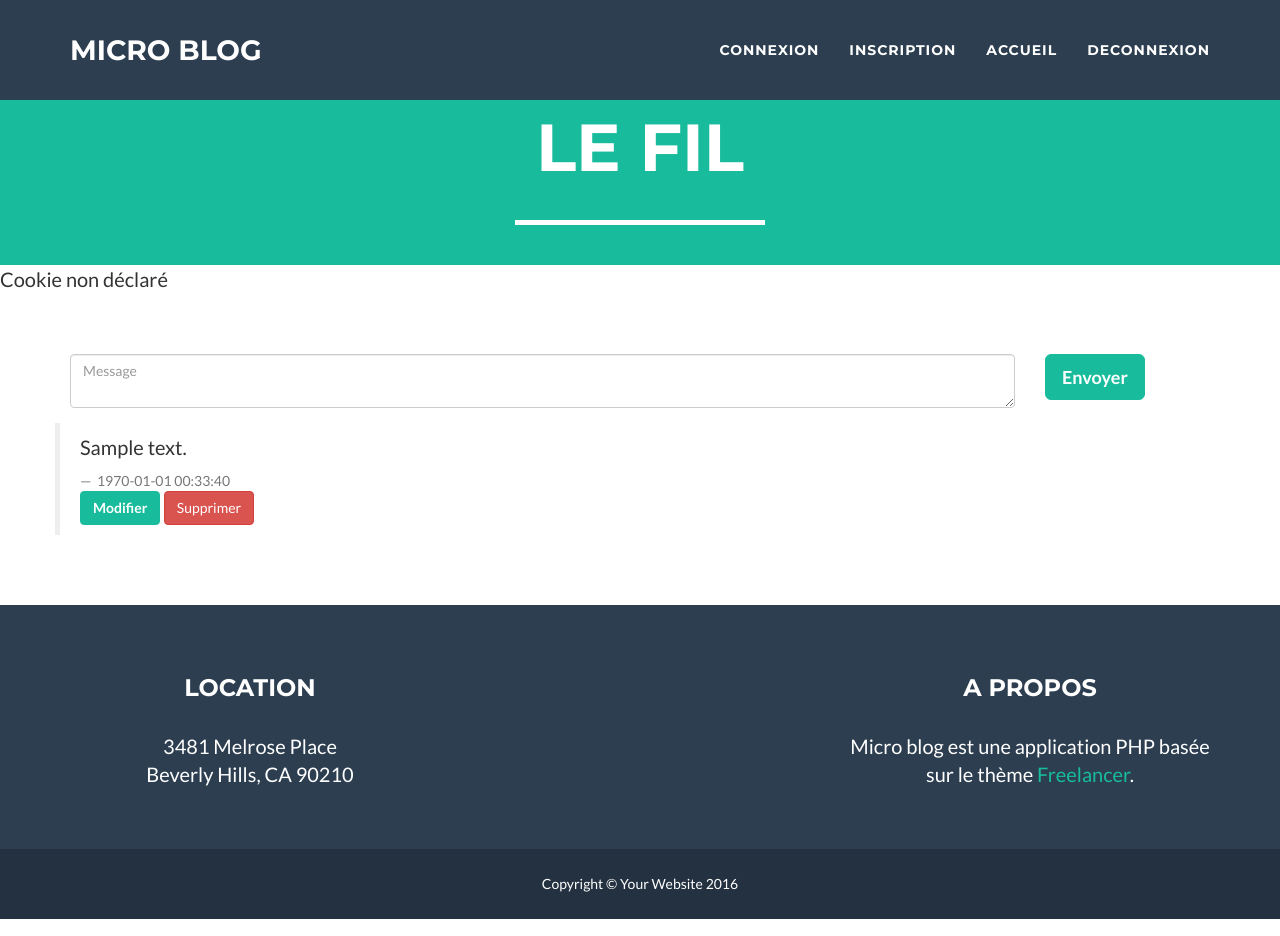
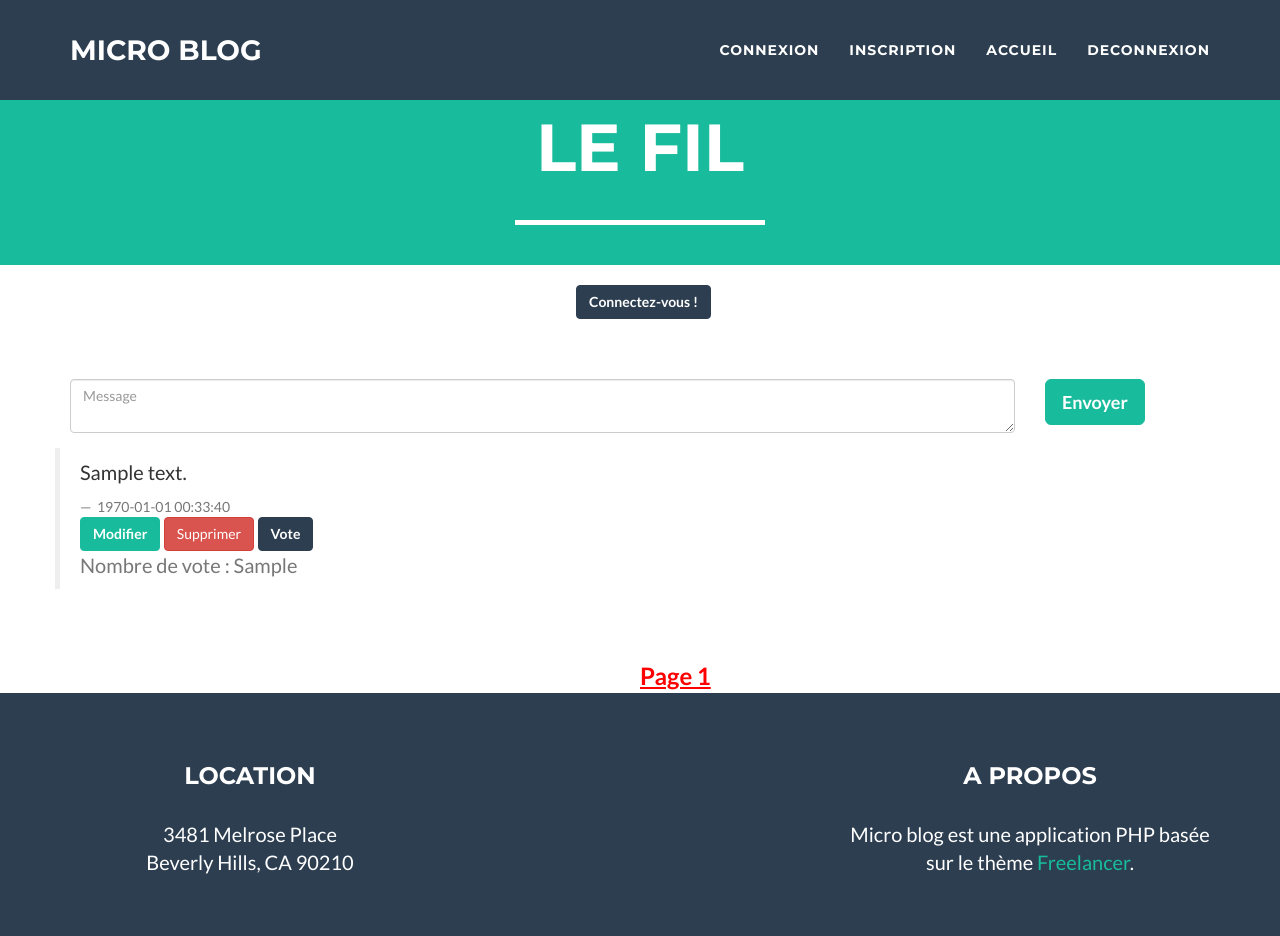
Before and after one commit to ArnaudBaugard/PHP, a PHP site: page /index.php in a window 1280 px wide. Shown: the top 936 px of the page. Run offline with PHP 8.4, Linux system fonts and the light colour scheme; tables that the repository leaves empty or names only in its code hold one stand-in row (values such as "Sample post"); some libraries are stand-ins or nearby versions.

Commit message:
Ajout vote + pagination
Ajout vote + pagination

```diff
--- a/index.php
+++ b/index.php
@@ -1,24 +1,33 @@
 <!DOCTYPE html>
 <html lang="fr">
+
+<!-- Auteur : Arnaud Baugard -->
+<!-- Version : 2.0 -->
+<!-- Projet : micro_blog -->
+
+<!-- Page Index -->
+
 
 	<body id="page-top" class="index">
 
 	<?php
 
-include("includes/haut.inc.php");
+		include("includes/haut.inc.php");		// Include du header //
 		if(isset($_GET['id'])){
-    $identifiant = $_GET['id'];
+			$identifiant = $_GET['id'];			// On récupére l'identifiant //
 		}
 	?>
 
     <p>
+
     <?php
-
+			// Savoir si un cookie est déclaré, si oui on met le nom de l'utilisateur //
 	if (isset($_COOKIE['pseudo'])) {
 		echo 'Bonjour '.$_COOKIE['pseudo'].' !';
 	}
-else {
-	echo 'Cookie non déclaré';
+	else { ?>
+	<a href="connection.php" class="btn btn-primary" style="margin-left : 45%; margin-top : 20px;"> Connectez-vous ! </a>
+	<?php
 		}
 	?>
     </p>
@@ -34,7 +43,7 @@ else {
                                 include("includes/connexion.inc.php");
                                 $query = "SELECT * FROM messages WHERE id = '$identifiant'";
 								$stmt = $pdo->query($query);
-                              while ($donnees = $stmt->fetch()) {
+								while ($donnees = $stmt->fetch()) {				// Zone permettant d'envoyer un message //
                                 echo $donnees['contenu'];
                               }
                             ?>
@@ -67,29 +76,45 @@ else {
 
         <div class="row">
 			<?php
+                include("includes/connexion.inc.php");
+						$limite = 5;
+                        $nbr_Max_Articles = $pdo->query('SELECT id FROM messages');
+                        $nbr_Articles = $nbr_Max_Articles->rowCount();
+                        $nbr_Pages = ceil($nbr_Articles/$limite);
+                        if(isset($_GET['page']) && !empty($_GET['page']) && $_GET['page'] > 0){
+                                $_GET['page'] = intval($_GET['page']);
+                                $page_Actuelle = $_GET['page'];
+                        }else{
+                                $page_Actuelle = 1;
+                        }
+                        $page_Demarrage = ($page_Actuelle-1)*$limite;
 
-                include("includes/connexion.inc.php");
-                $query="SELECT * FROM messages ORDER BY date desc";
+
+                $query='SELECT * FROM messages ORDER BY date desc  LIMIT '.$page_Demarrage.','.$limite;		// LIMITATION DE 5 + Affichage des messages dans l'ordre décroissant //
                 $stmt=$pdo->query($query);
                 while($donnees = $stmt->fetch()){
                           ?><blockquote>
                               <p><?php echo $donnees['contenu'];?></p>
                               <footer>
-                                <?php echo date('Y-m-d H:i:s', $donnees['date']);?>
-                              </footer>
+                                <?php echo date('Y-m-d H:i:s', $donnees['date']);//Affichage de la date//?>
+                              </footer> <!-- Bouton modifier / supprimer et Vote -->
 							  <a href="index.php?id=<?php echo $donnees['id'] ?>" class="btn btn-success">Modifier</a> <a href="includes/supprimer.php?id=<?php echo $donnees['id'] ?>" class="btn btn-danger"> Supprimer </a>
+							  <a href="ajax_vote.php?id=<?php echo $donnees['id'] ?>" class="btn btn-primary buttonVote">Vote</a><p class="text-muted nbreVote"> Nombre de vote : <?php echo $donnees['vote'] ?></p>
 						  </blockquote>
 			<?php
                 }
             ?>
-
-
-                </div>
-            </div>
         </div>
     </section>
 
-<?php include("includes/bas.inc.php"); ?>
+			<?php
+                for($i = 1;$i <= $nbr_Pages; $i++ ){
+					echo("<li style='list-style-type: none;'><a style=' margin-left : 50%;color : red; font-weight :bold; text-decoration : underline; font-size : 24px;' href=\"index.php?page=".$i."\"> Page ".$i." </a>");
+				}
+            ?>
+
+
+<?php include("includes/bas.inc.php"); //Include du footer// ?>
 
     <!-- jQuery -->
     <script src="vendor/jquery/jquery.min.js"></script>
```
Lines whose indentation alone changed are shown as unchanged.
